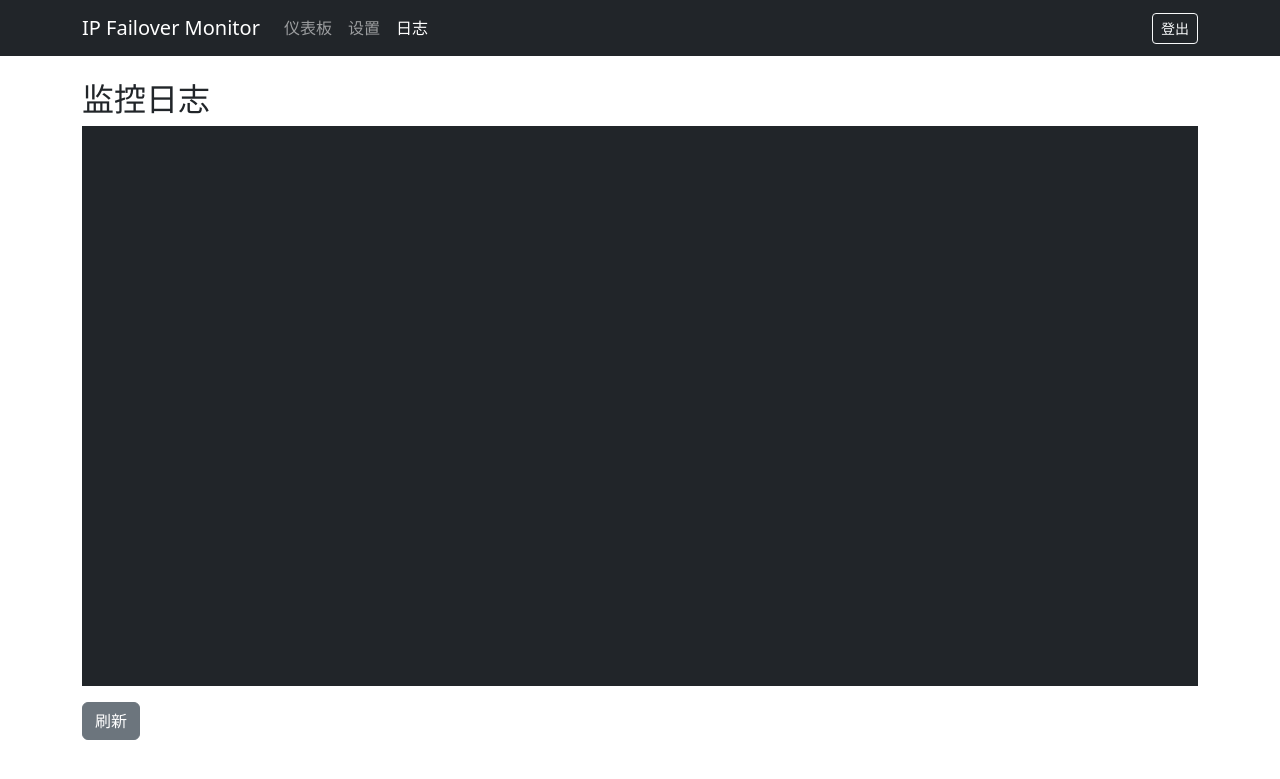
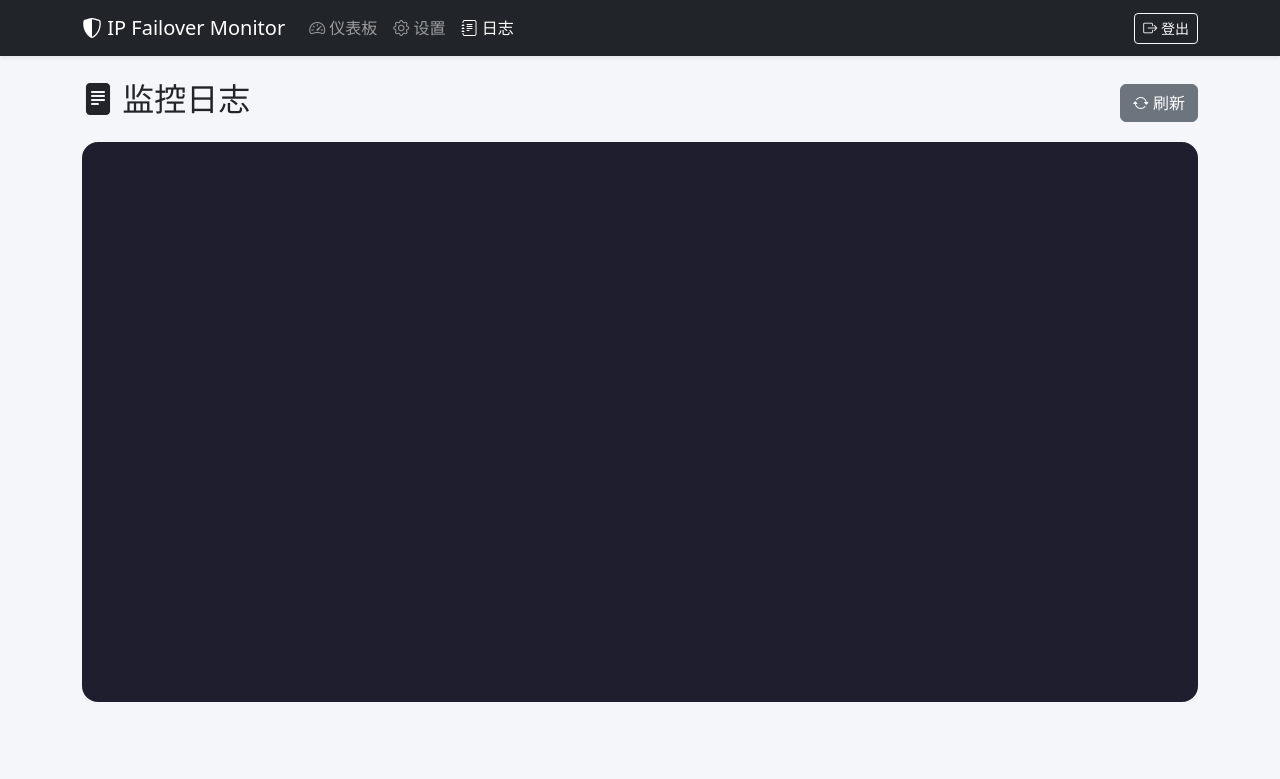
Before and after one commit to andy0715888/VPS-Failover-IP-Monitor, a Flask app: page /logs in a window 1280 px wide. Shown: the top 779 px of the page. Run offline with Flask 2, Linux system fonts and the light colour scheme; the visitor is signed in with stand-in values (Sample User, id 1); parts of the project's set-up code (start-up, migrations or seed data) failed here and were passed over.

Commit message:
Update logs.html

```diff
--- a/templates/logs.html
+++ b/templates/logs.html
@@ -3,28 +3,65 @@
 <head>
     <title>日志 - VPS Failover Monitor</title>
     <link href="https://cdn.jsdelivr.net/npm/bootstrap@5.2.3/dist/css/bootstrap.min.css" rel="stylesheet">
+    <link rel="stylesheet" href="https://cdn.jsdelivr.net/npm/bootstrap-icons@1.11.3/font/bootstrap-icons.min.css">
+    <style>
+        body { background: #f4f6f9; }
+        .log-container {
+            background: #1e1e2f;
+            color: #f8f8f2;
+            border-radius: 1rem;
+            padding: 1.5rem;
+            font-family: 'Courier New', monospace;
+            font-size: 0.85rem;
+            overflow-y: auto;
+            height: 70vh;
+            white-space: pre-wrap;
+            word-break: break-all;
+        }
+        .log-container pre {
+            margin: 0;
+            background: transparent;
+            color: inherit;
+        }
+    </style>
     <meta charset="utf-8">
     <meta http-equiv="refresh" content="10">
 </head>
 <body>
-<nav class="navbar navbar-expand-lg navbar-dark bg-dark">
+<nav class="navbar navbar-expand-lg navbar-dark bg-dark shadow-sm">
     <div class="container">
-        <a class="navbar-brand" href="/">IP Failover Monitor</a>
+        <a class="navbar-brand" href="/"><i class="bi bi-shield-shaded"></i> IP Failover Monitor</a>
         <div class="collapse navbar-collapse">
             <ul class="navbar-nav me-auto">
-                <li class="nav-item"><a class="nav-link" href="/">仪表板</a></li>
-                <li class="nav-item"><a class="nav-link" href="/settings">设置</a></li>
-                <li class="nav-item"><a class="nav-link active" href="/logs">日志</a></li>
+                <li class="nav-item"><a class="nav-link" href="/"><i class="bi bi-speedometer2"></i> 仪表板</a></li>
+                <li class="nav-item"><a class="nav-link" href="/settings"><i class="bi bi-gear"></i> 设置</a></li>
+                <li class="nav-item"><a class="nav-link active" href="/logs"><i class="bi bi-journal-text"></i> 日志</a></li>
             </ul>
-            <a href="/logout" class="btn btn-outline-light btn-sm">登出</a>
+            <a href="/logout" class="btn btn-outline-light btn-sm"><i class="bi bi-box-arrow-right"></i> 登出</a>
         </div>
     </div>
 </nav>
 <div class="container mt-4">
-    <h2>监控日志</h2>
-    <pre class="bg-dark text-white p-3" style="overflow-x: auto; height: 70vh;">{% for line in logs %}{{ line }}
+    <div class="d-flex justify-content-between align-items-center mb-3">
+        <h2><i class="bi bi-file-text-fill"></i> 监控日志</h2>
+        <a href="/logs" class="btn btn-secondary"><i class="bi bi-arrow-repeat"></i> 刷新</a>
+    </div>
+    <div class="log-container" id="logContainer">
+        <pre>{% for line in logs %}{{ line }}
 {% endfor %}</pre>
-    <a href="/logs" class="btn btn-secondary">刷新</a>
+    </div>
 </div>
+<script>
+    function scrollToBottom() {
+        const container = document.getElementById('logContainer');
+        if (container) {
+            container.scrollTop = container.scrollHeight;
+        }
+    }
+    // 页面加载后滚动到底部
+    window.onload = scrollToBottom;
+    // 如果页面有定时刷新（meta refresh），每次刷新后也会触发 onload
+    // 也可使用 MutationObserver 监控内容变化（可选）
+</script>
 </body>
 </html>
```
